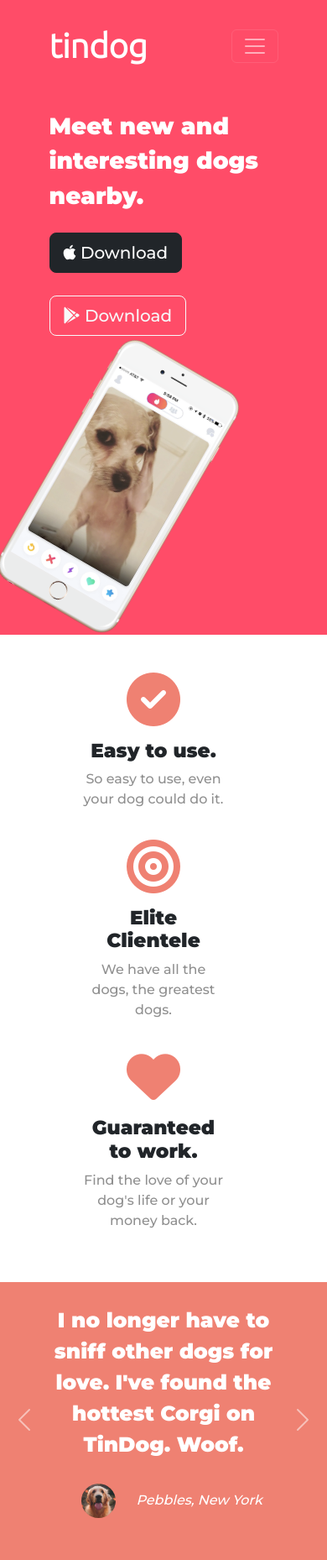
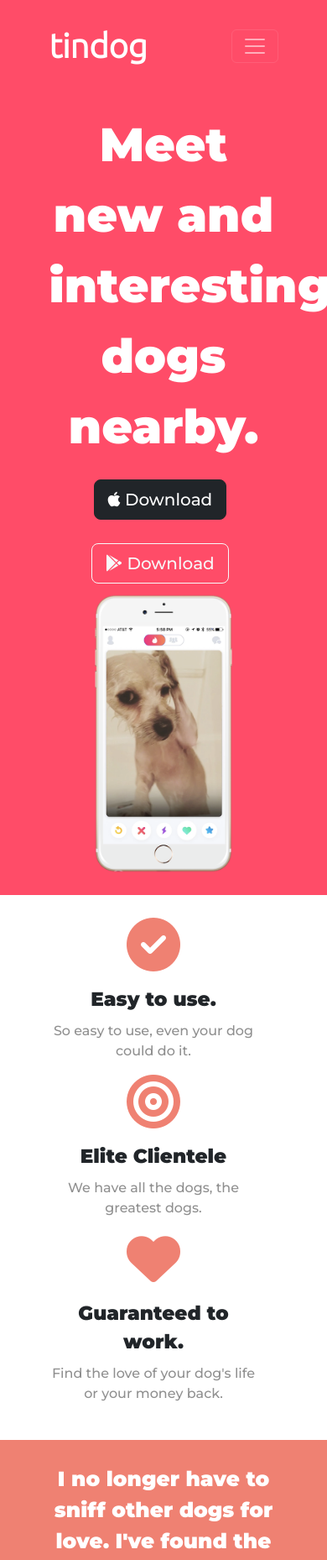
Before and after one commit to Prashant180/Prashant180, a plain HTML site: page index.html in a window 390 px wide. Shown: the top 1858 px of the page at 84% size. Drawn offline with nearby package versions, Linux system fonts and the light colour scheme.

Commit message:
Update styles.css

```diff
--- a/css/styles.css
+++ b/css/styles.css
@@ -1,86 +1,119 @@
-#title{
-    background-color: #ff4c68;
-    color: #fff;
+body{
+    font-family: 'Montserrat',sans-serif;
+    font-weight: 500;
+    text-align: center;
 }
-#features{
-    padding: 7% 15%;
-}
-h1{
-    font-family: 'Montserrat' , sans-serif;
-    font-weight: 900;
-    size: 3rem;
-    line-height: 1.5;
-}
-h2{
+
+h1,h2,h3,h4,h5,h6{
     font-family: 'Montserrat';
     font-weight: bold;
     size: 3rem;
     line-height: 1.5;
 }
+
 h3{
-    font-family: 'Montserrat';
-    font-weight: bold;
     size: 1.5rem;
 }
-.features{
-    text-align: center;
-    padding: 5%;
-}
+
 p{
     color: #8f8f8f;
 }
-.container-fluid{
-    padding: 3% 15%;
-}
-body{
-    font-family: 'Montserrat',sans-serif;
-    font-weight: 500;
+
+/* Headings */
+
+.big-heading{
+    font-family: 'Montserrat' , sans-serif;
+    font-weight: 900;
+    font-size: 3.5rem;
+    line-height: 1.5;
 }
 
+.section-heading{
+    size: 3rem;
+    line-height: 1.5;
+}
+
+#title{
+    background-color: #ff4c68;
+    color: #fff;
+    text-align: left;
+}
+
+/* Ttile Image */
+
+.title-img-div{
+    position: relative;
+}
+
+.title-img{
+    width: 60%;
+    transform: rotate(25deg);
+    position: absolute;
+    right: 28%;
+}
+
+.container-fluid{
+    padding: 7% 15%;
+}
+
+#title .container-fluid{
+    padding: 3% 15% 7%;
+}
+
+/* features */
+
+#features{
+    background-color: #fff;
+    position: relative;
+}
+
+.feature-title{
+    size: 1.5rem;
+}
+
+
+
 /* Navigation Bar */
+
 .navbar{
     padding-bottom: 2.5rem;
 }
+
 .navbar-brand{
     font-family: 'Ubuntu';
     font-size: 2.5rem;
     font-weight: bold;
 }
+
 .navitem{
     padding: 0 18px;
 }
+
 .nav-link{
     font-family: 'Montserrat';
     font-weight: 300;
 }
 
 /* Download-Buttons */
+
 .d-btn{
     margin: 5% 3% 5% 0;
-}
-
-/* Ttile Image */
-.title-img{
-    width: 60%;
-    transform: rotate(30deg);
 }
 
 .f-img{
     margin-bottom: 1rem ;
     color: #ef8172;
 }
+
 .f-img:hover{
     color: #ff4c68;
 }
 
 /* Testimonials */
+
 #testimonials{
-    text-align: center;
     background-color: #ef8172;
     color: #fff;
-}
-.testimonials{
-    padding: 7% 15%;
 }
 
 .testimonial-image{
@@ -89,9 +122,14 @@
     margin: 20px;
 }
 
+.testimonial-text{
+    size: 3rem;
+    line-height: 1.5;
+}
+
 #press{
     background-color: #ef8172;
-    text-align: center;
+
     padding-bottom: 3%;
 }
 
@@ -100,11 +138,36 @@
     margin: 20px 20px 50px;
 }
 
+/* pricing */
+
 #pricing{
     padding: 50px;
-    text-align: center;
+}
+
+.price-text{
+    size: 3rem;
+    line-height: 1.5;
 }
 
 .pricing-col{
     padding: 3% 2%;
 }
+
+#cta{
+    background-color: #ff4c68;
+    color: #fff;
+}
+
+.social-icon{
+    margin: 20px 10px;
+}
+
+@media (max-width: 767px) {
+    #title{
+        text-align: center;
+    }
+    .title-img{
+        transform: rotate(0deg);
+        position: static;
+    }
+}
```
